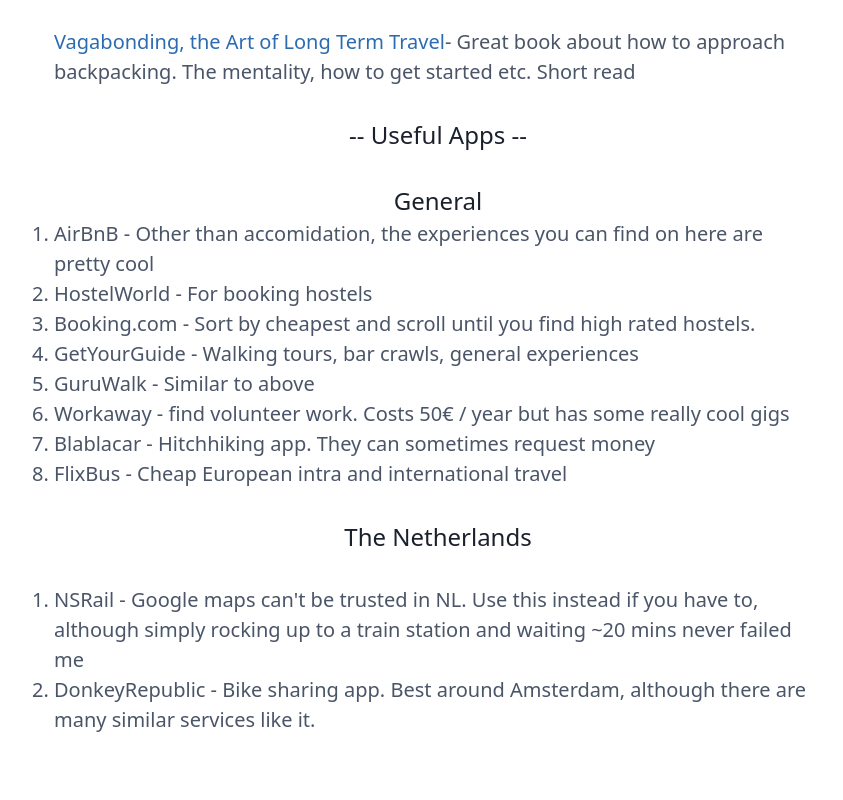
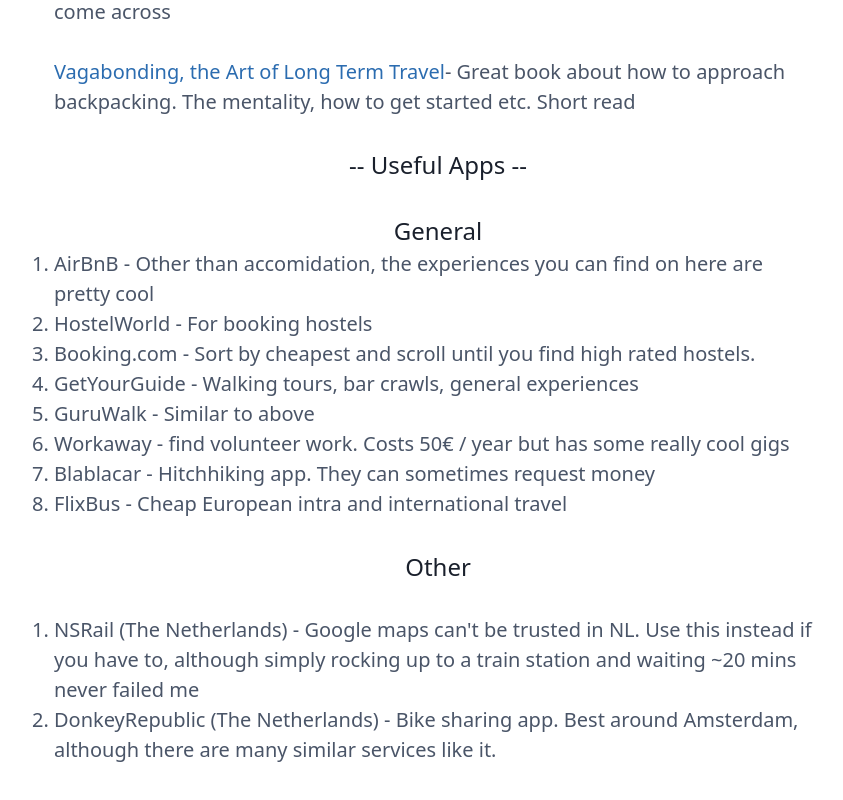
Before and after one commit to Zandakar/too-long-didnt-read, a Next.js app: page /resources in a window 1280 px wide. Shown: the part 330-1130 px from the top of the page, without its empty margins (202-1045 px from the left). Built offline with nearby package versions, Linux system fonts and the light colour scheme.

Commit message:
final touches

```diff
--- a/_posts/post-04.md
+++ b/_posts/post-04.md
@@ -1,5 +1,5 @@
 ---
-title: Packing list
+title: Packing List
 description: Description
 date: "2022-10-19"
 modified_date: "2022-10-19"
@@ -86,14 +86,15 @@
 \
 **Portable battery**
 \
-**Earphones**
+**AUX Earphones**
 \
 **Xbox controller**
 \
 **Laptop**
+- Mine is pretty bulky. If you can get away with it, try use something like a surface / tablet that can charge through USB-C, that way you can use your phone charger and really reduce your total weight.
 \
 **Logitech G9 gaming mouse**
-- Great mouse
+- Great mouse if you're into gaming / programming, although probably a bit much for the average person
 \
 **Bag protector**
 - Protects bag against the rain. Bag is relatively water proof, not sure if worth it yet.
@@ -122,3 +123,6 @@
 \
 ***-- Bag --***
 - Ospray farpoint 55L (M/L). Comes as 2 bags, a ~40L backpack and 15L daybag. The daybag is a pain in the ass to attach when both bags are full, but other than that I can't fault the bag and would recommend to others. Note that it comes in 2 sizes, and they vary greatly in where the supports are, so go to a physical store to get sized up before purchasing.
+\
+\
+![](/assets/images/posts/post-4/bag-full.jpg)
--- a/src/pages/resources.tsx
+++ b/src/pages/resources.tsx
@@ -12,6 +12,7 @@
   >
     <Content>
       <h1 className="text-center  text-3xl text-gray-900">{`-- Resources --`}</h1>
+      <div>       <a href="/posts/post-04/">My Gear</a>{`- My initial packing list for Europe from Sept to Nov`}</div>
       <br></br>
       <h2 className="text-center  text-2xl text-gray-900">{`General cool things`}</h2>
       <br></br>
@@ -38,14 +39,14 @@
         </ol>
         <br />
       </div>
-            <h2 className="text-center  text-2xl text-gray-900">{`The Netherlands`}</h2>
+            <h2 className="text-center  text-2xl text-gray-900">{`Other`}</h2>
             <br></br>
       <div className="flex justify-center items-center"></div>
       <div>
         <ol className="list-decimal">
-                   <li>{`NSRail - Google maps can't be trusted in NL. Use this instead if you have to, although simply
+                   <li>{`NSRail (The Netherlands) - Google maps can't be trusted in NL. Use this instead if you have to, although simply
                    rocking up to a train station and waiting ~20 mins never failed me`}</li>
-                   <li>{`DonkeyRepublic - Bike sharing app. Best around Amsterdam, although there are many similar
+                   <li>{`DonkeyRepublic (The Netherlands) - Bike sharing app. Best around Amsterdam, although there are many similar
                    services like it.`}</li>
         </ol>
         <br />
```
